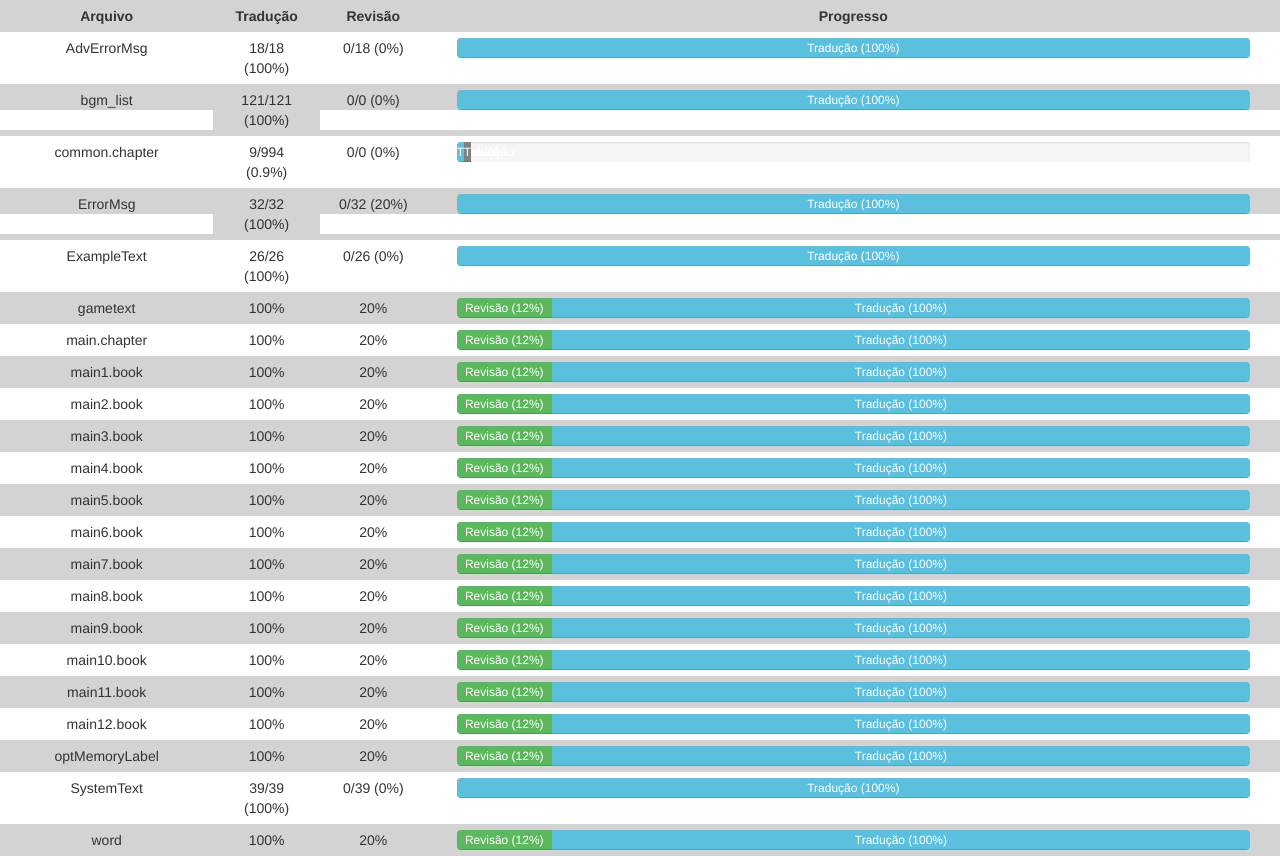
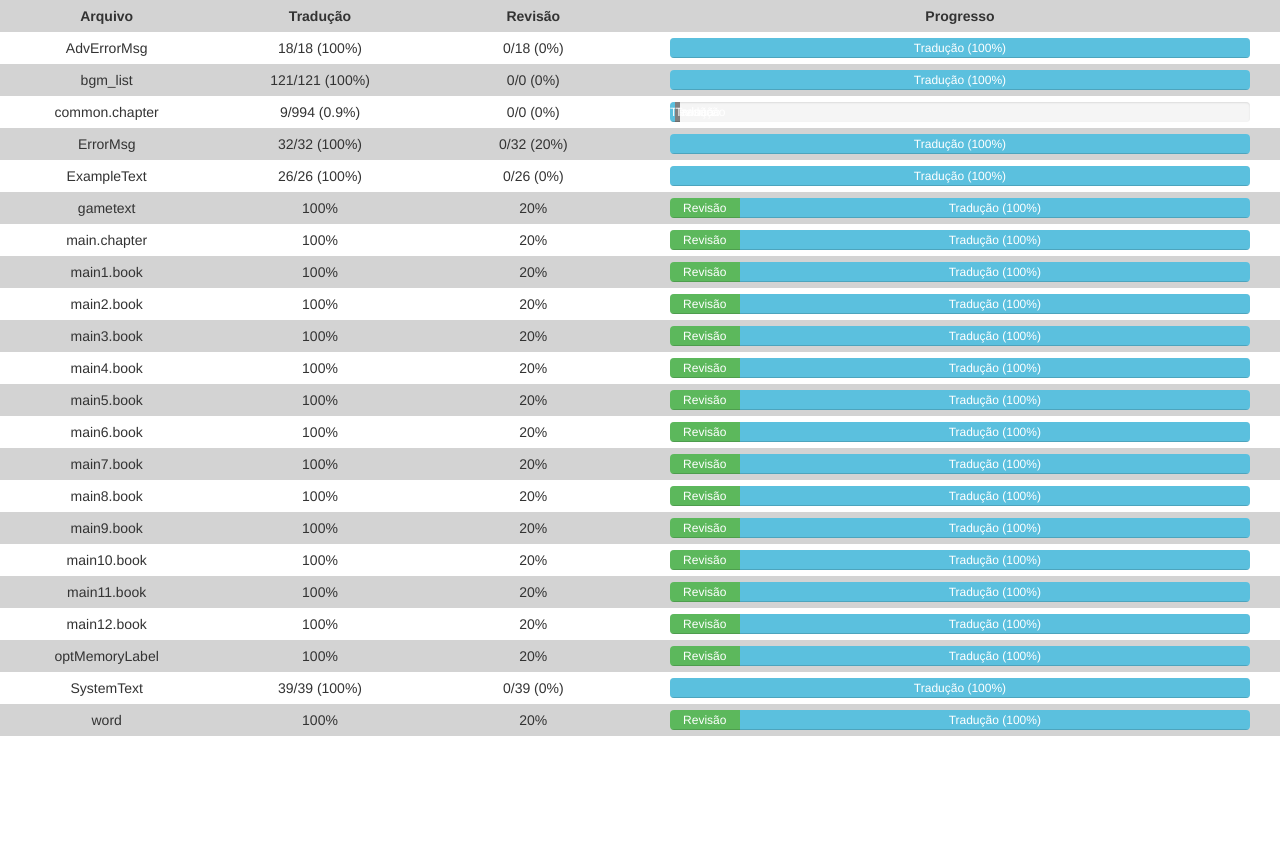
Before and after one commit to Heruzinyo/Misc, a plain HTML site: page index.html in a window 1280 px wide. After the commit the page ends 800 px from the top, so only its background shows below. Drawn offline with nearby package versions, Linux system fonts and the light colour scheme.

Commit message:
Update index.html

```diff
--- a/index.html
+++ b/index.html
@@ -16,9 +16,9 @@
 
   <div class="row">
     <div class="col-sm-2 text-center" style="background-color:lightgray"><strong>Arquivo</strong></div>
-    <div class="col-sm-1 text-center" style="background-color:lightgray"><strong>Tradução</strong></div>
-    <div class="col-sm-1 text-center" style="background-color:lightgray"><strong>Revisão</strong></div>
-    <div class="col-sm-8 text-center" style="background-color:lightgray"><strong>Progresso</strong></div>
+    <div class="col-sm-2 text-center" style="background-color:lightgray"><strong>Tradução</strong></div>
+    <div class="col-sm-2 text-center" style="background-color:lightgray"><strong>Revisão</strong></div>
+    <div class="col-sm-6 text-center" style="background-color:lightgray"><strong>Progresso</strong></div>
   </div>
 
   <div class="row" style="background-color:lightgray;height:6px"></div>
@@ -27,9 +27,9 @@
 
   <div class="row">
     <div class="col-sm-2 text-center" style="background-color:white">AdvErrorMsg</div>
-    <div class="col-sm-1 text-center" style="background-color:white">18/18 (100%)</div>
-    <div class="col-sm-1 text-center" style="background-color:white">0/18 (0%)</div>
-    <div class="col-sm-8" style="background-color:white;height:20px">
+    <div class="col-sm-2 text-center" style="background-color:white">18/18 (100%)</div>
+    <div class="col-sm-2 text-center" style="background-color:white">0/18 (0%)</div>
+    <div class="col-sm-6" style="background-color:white;height:20px">
       <div class="container-fluid">
         <div class="progress">
           <div class="progress-bar progress-bar-success" role="progressbar" style="width:0%">Revisão (0%)</div>
@@ -45,9 +45,9 @@
 
   <div class="row">
     <div class="col-sm-2 text-center" style="background-color:lightgray;">bgm_list</div>
-    <div class="col-sm-1 text-center" style="background-color:lightgray;">121/121 (100%)</div>
-    <div class="col-sm-1 text-center" style="background-color:lightgray;">0/0 (0%)</div>
-    <div class="col-sm-8" style="background-color:lightgray">
+    <div class="col-sm-2 text-center" style="background-color:lightgray;">121/121 (100%)</div>
+    <div class="col-sm-2 text-center" style="background-color:lightgray;">0/0 (0%)</div>
+    <div class="col-sm-6" style="background-color:lightgray">
       <div class="container-fluid" style="height:20px">
         <div class="progress">
           <div class="progress-bar progress-bar-success" role="progressbar" style="width:0%">Revisão (0%)</div>
@@ -63,9 +63,9 @@
 
   <div class="row">
     <div class="col-sm-2 text-center" style="background-color:white">common.chapter</div>
-    <div class="col-sm-1 text-center" style="background-color:white">9/994 (0.9%)</div>
-    <div class="col-sm-1 text-center" style="background-color:white">0/0 (0%)</div>
-    <div class="col-sm-8" style="background-color:white;height:20px">
+    <div class="col-sm-2 text-center" style="background-color:white">9/994 (0.9%)</div>
+    <div class="col-sm-2 text-center" style="background-color:white">0/0 (0%)</div>
+    <div class="col-sm-6" style="background-color:white;height:20px">
       <div class="container-fluid">
         <div class="progress">
           <div class="progress-bar progress-bar-success" role="progressbar" style="width:0%">Revisão (0%)</div>
@@ -82,9 +82,9 @@
 
   <div class="row">
     <div class="col-sm-2 text-center" style="background-color:lightgray;">ErrorMsg</div>
-    <div class="col-sm-1 text-center" style="background-color:lightgray;">32/32 (100%)</div>
-    <div class="col-sm-1 text-center" style="background-color:lightgray;">0/32 (20%)</div>
-    <div class="col-sm-8" style="background-color:lightgray">
+    <div class="col-sm-2 text-center" style="background-color:lightgray;">32/32 (100%)</div>
+    <div class="col-sm-2 text-center" style="background-color:lightgray;">0/32 (20%)</div>
+    <div class="col-sm-6" style="background-color:lightgray">
       <div class="container-fluid" style="height:20px">
         <div class="progress">
           <div class="progress-bar progress-bar-success" role="progressbar" style="width:0%">Revisão (0%)</div>
@@ -100,9 +100,9 @@
 
   <div class="row">
     <div class="col-sm-2 text-center" style="background-color:white">ExampleText</div>
-    <div class="col-sm-1 text-center" style="background-color:white">26/26 (100%)</div>
-    <div class="col-sm-1 text-center" style="background-color:white">0/26 (0%)</div>
-    <div class="col-sm-8" style="background-color:white;height:20px">
+    <div class="col-sm-2 text-center" style="background-color:white">26/26 (100%)</div>
+    <div class="col-sm-2 text-center" style="background-color:white">0/26 (0%)</div>
+    <div class="col-sm-6" style="background-color:white;height:20px">
       <div class="container-fluid">
         <div class="progress">
           <div class="progress-bar progress-bar-success" role="progressbar" style="width:0%">Revisão (0%)</div>
@@ -118,9 +118,9 @@
 
   <div class="row">
     <div class="col-sm-2 text-center" style="background-color:lightgray;">gametext</div>
-    <div class="col-sm-1 text-center" style="background-color:lightgray;">100%</div>
-    <div class="col-sm-1 text-center" style="background-color:lightgray;">20%</div>
-    <div class="col-sm-8" style="background-color:lightgray">
+    <div class="col-sm-2 text-center" style="background-color:lightgray;">100%</div>
+    <div class="col-sm-2 text-center" style="background-color:lightgray;">20%</div>
+    <div class="col-sm-6" style="background-color:lightgray">
       <div class="container-fluid" style="height:20px">
         <div class="progress">
           <div class="progress-bar progress-bar-success" role="progressbar" style="width:12%">Revisão (12%)</div>
@@ -136,9 +136,9 @@
 
   <div class="row">
     <div class="col-sm-2 text-center" style="background-color:white">main.chapter</div>
-    <div class="col-sm-1 text-center" style="background-color:white">100%</div>
-    <div class="col-sm-1 text-center" style="background-color:white">20%</div>
-    <div class="col-sm-8" style="background-color:white;height:20px">
+    <div class="col-sm-2 text-center" style="background-color:white">100%</div>
+    <div class="col-sm-2 text-center" style="background-color:white">20%</div>
+    <div class="col-sm-6" style="background-color:white;height:20px">
       <div class="container-fluid">
         <div class="progress">
           <div class="progress-bar progress-bar-success" role="progressbar" style="width:12%">Revisão (12%)</div>
@@ -154,9 +154,9 @@
 
   <div class="row">
     <div class="col-sm-2 text-center" style="background-color:lightgray;">main1.book</div>
-    <div class="col-sm-1 text-center" style="background-color:lightgray;">100%</div>
-    <div class="col-sm-1 text-center" style="background-color:lightgray;">20%</div>
-    <div class="col-sm-8" style="background-color:lightgray">
+    <div class="col-sm-2 text-center" style="background-color:lightgray;">100%</div>
+    <div class="col-sm-2 text-center" style="background-color:lightgray;">20%</div>
+    <div class="col-sm-6" style="background-color:lightgray">
       <div class="container-fluid" style="height:20px">
         <div class="progress">
           <div class="progress-bar progress-bar-success" role="progressbar" style="width:12%">Revisão (12%)</div>
@@ -172,9 +172,9 @@
 
   <div class="row">
     <div class="col-sm-2 text-center" style="background-color:white">main2.book</div>
-    <div class="col-sm-1 text-center" style="background-color:white">100%</div>
-    <div class="col-sm-1 text-center" style="background-color:white">20%</div>
-    <div class="col-sm-8" style="background-color:white;height:20px">
+    <div class="col-sm-2 text-center" style="background-color:white">100%</div>
+    <div class="col-sm-2 text-center" style="background-color:white">20%</div>
+    <div class="col-sm-6" style="background-color:white;height:20px">
       <div class="container-fluid">
         <div class="progress">
           <div class="progress-bar progress-bar-success" role="progressbar" style="width:12%">Revisão (12%)</div>
@@ -190,9 +190,9 @@
 
   <div class="row">
     <div class="col-sm-2 text-center" style="background-color:lightgray;">main3.book</div>
-    <div class="col-sm-1 text-center" style="background-color:lightgray;">100%</div>
-    <div class="col-sm-1 text-center" style="background-color:lightgray;">20%</div>
-    <div class="col-sm-8" style="background-color:lightgray">
+    <div class="col-sm-2 text-center" style="background-color:lightgray;">100%</div>
+    <div class="col-sm-2 text-center" style="background-color:lightgray;">20%</div>
+    <div class="col-sm-6" style="background-color:lightgray">
       <div class="container-fluid" style="height:20px">
         <div class="progress">
           <div class="progress-bar progress-bar-success" role="progressbar" style="width:12%">Revisão (12%)</div>
@@ -208,9 +208,9 @@
 
   <div class="row">
     <div class="col-sm-2 text-center" style="background-color:white">main4.book</div>
-    <div class="col-sm-1 text-center" style="background-color:white">100%</div>
-    <div class="col-sm-1 text-center" style="background-color:white">20%</div>
-    <div class="col-sm-8" style="background-color:white;height:20px">
+    <div class="col-sm-2 text-center" style="background-color:white">100%</div>
+    <div class="col-sm-2 text-center" style="background-color:white">20%</div>
+    <div class="col-sm-6" style="background-color:white;height:20px">
       <div class="container-fluid">
         <div class="progress">
           <div class="progress-bar progress-bar-success" role="progressbar" style="width:12%">Revisão (12%)</div>
@@ -226,9 +226,9 @@
 
   <div class="row">
     <div class="col-sm-2 text-center" style="background-color:lightgray;">main5.book</div>
-    <div class="col-sm-1 text-center" style="background-color:lightgray;">100%</div>
-    <div class="col-sm-1 text-center" style="background-color:lightgray;">20%</div>
-    <div class="col-sm-8" style="background-color:lightgray">
+    <div class="col-sm-2 text-center" style="background-color:lightgray;">100%</div>
+    <div class="col-sm-2 text-center" style="background-color:lightgray;">20%</div>
+    <div class="col-sm-6" style="background-color:lightgray">
       <div class="container-fluid" style="height:20px">
         <div class="progress">
           <div class="progress-bar progress-bar-success" role="progressbar" style="width:12%">Revisão (12%)</div>
@@ -244,9 +244,9 @@
 
   <div class="row">
     <div class="col-sm-2 text-center" style="background-color:white">main6.book</div>
-    <div class="col-sm-1 text-center" style="background-color:white">100%</div>
-    <div class="col-sm-1 text-center" style="background-color:white">20%</div>
-    <div class="col-sm-8" style="background-color:white;height:20px">
+    <div class="col-sm-2 text-center" style="background-color:white">100%</div>
+    <div class="col-sm-2 text-center" style="background-color:white">20%</div>
+    <div class="col-sm-6" style="background-color:white;height:20px">
       <div class="container-fluid">
         <div class="progress">
           <div class="progress-bar progress-bar-success" role="progressbar" style="width:12%">Revisão (12%)</div>
@@ -262,9 +262,9 @@
 
   <div class="row">
     <div class="col-sm-2 text-center" style="background-color:lightgray;">main7.book</div>
-    <div class="col-sm-1 text-center" style="background-color:lightgray;">100%</div>
-    <div class="col-sm-1 text-center" style="background-color:lightgray;">20%</div>
-    <div class="col-sm-8" style="background-color:lightgray">
+    <div class="col-sm-2 text-center" style="background-color:lightgray;">100%</div>
+    <div class="col-sm-2 text-center" style="background-color:lightgray;">20%</div>
+    <div class="col-sm-6" style="background-color:lightgray">
       <div class="container-fluid" style="height:20px">
         <div class="progress">
           <div class="progress-bar progress-bar-success" role="progressbar" style="width:12%">Revisão (12%)</div>
@@ -280,9 +280,9 @@
 
   <div class="row">
     <div class="col-sm-2 text-center" style="background-color:white">main8.book</div>
-    <div class="col-sm-1 text-center" style="background-color:white">100%</div>
-    <div class="col-sm-1 text-center" style="background-color:white">20%</div>
-    <div class="col-sm-8" style="background-color:white;height:20px">
+    <div class="col-sm-2 text-center" style="background-color:white">100%</div>
+    <div class="col-sm-2 text-center" style="background-color:white">20%</div>
+    <div class="col-sm-6" style="background-color:white;height:20px">
       <div class="container-fluid">
         <div class="progress">
           <div class="progress-bar progress-bar-success" role="progressbar" style="width:12%">Revisão (12%)</div>
@@ -298,9 +298,9 @@
 
   <div class="row">
     <div class="col-sm-2 text-center" style="background-color:lightgray;">main9.book</div>
-    <div class="col-sm-1 text-center" style="background-color:lightgray;">100%</div>
-    <div class="col-sm-1 text-center" style="background-color:lightgray;">20%</div>
-    <div class="col-sm-8" style="background-color:lightgray">
+    <div class="col-sm-2 text-center" style="background-color:lightgray;">100%</div>
+    <div class="col-sm-2 text-center" style="background-color:lightgray;">20%</div>
+    <div class="col-sm-6" style="background-color:lightgray">
       <div class="container-fluid" style="height:20px">
         <div class="progress">
           <div class="progress-bar progress-bar-success" role="progressbar" style="width:12%">Revisão (12%)</div>
@@ -316,9 +316,9 @@
 
   <div class="row">
     <div class="col-sm-2 text-center" style="background-color:white">main10.book</div>
-    <div class="col-sm-1 text-center" style="background-color:white">100%</div>
-    <div class="col-sm-1 text-center" style="background-color:white">20%</div>
-    <div class="col-sm-8" style="background-color:white;height:20px">
+    <div class="col-sm-2 text-center" style="background-color:white">100%</div>
+    <div class="col-sm-2 text-center" style="background-color:white">20%</div>
+    <div class="col-sm-6" style="background-color:white;height:20px">
       <div class="container-fluid">
         <div class="progress">
           <div class="progress-bar progress-bar-success" role="progressbar" style="width:12%">Revisão (12%)</div>
@@ -334,9 +334,9 @@
 
   <div class="row">
     <div class="col-sm-2 text-center" style="background-color:lightgray;">main11.book</div>
-    <div class="col-sm-1 text-center" style="background-color:lightgray;">100%</div>
-    <div class="col-sm-1 text-center" style="background-color:lightgray;">20%</div>
-    <div class="col-sm-8" style="background-color:lightgray">
+    <div class="col-sm-2 text-center" style="background-color:lightgray;">100%</div>
+    <div class="col-sm-2 text-center" style="background-color:lightgray;">20%</div>
+    <div class="col-sm-6" style="background-color:lightgray">
       <div class="container-fluid" style="height:20px">
         <div class="progress">
           <div class="progress-bar progress-bar-success" role="progressbar" style="width:12%">Revisão (12%)</div>
@@ -352,9 +352,9 @@
 
   <div class="row">
     <div class="col-sm-2 text-center" style="background-color:white">main12.book</div>
-    <div class="col-sm-1 text-center" style="background-color:white">100%</div>
-    <div class="col-sm-1 text-center" style="background-color:white">20%</div>
-    <div class="col-sm-8" style="background-color:white;height:20px">
+    <div class="col-sm-2 text-center" style="background-color:white">100%</div>
+    <div class="col-sm-2 text-center" style="background-color:white">20%</div>
+    <div class="col-sm-6" style="background-color:white;height:20px">
       <div class="container-fluid">
         <div class="progress">
           <div class="progress-bar progress-bar-success" role="progressbar" style="width:12%">Revisão (12%)</div>
@@ -370,9 +370,9 @@
 
   <div class="row">
     <div class="col-sm-2 text-center" style="background-color:lightgray;">optMemoryLabel</div>
-    <div class="col-sm-1 text-center" style="background-color:lightgray;">100%</div>
-    <div class="col-sm-1 text-center" style="background-color:lightgray;">20%</div>
-    <div class="col-sm-8" style="background-color:lightgray">
+    <div class="col-sm-2 text-center" style="background-color:lightgray;">100%</div>
+    <div class="col-sm-2 text-center" style="background-color:lightgray;">20%</div>
+    <div class="col-sm-6" style="background-color:lightgray">
       <div class="container-fluid" style="height:20px">
         <div class="progress">
           <div class="progress-bar progress-bar-success" role="progressbar" style="width:12%">Revisão (12%)</div>
@@ -388,9 +388,9 @@
 
   <div class="row">
     <div class="col-sm-2 text-center" style="background-color:white">SystemText</div>
-    <div class="col-sm-1 text-center" style="background-color:white">39/39 (100%)</div>
-    <div class="col-sm-1 text-center" style="background-color:white">0/39 (0%)</div>
-    <div class="col-sm-8" style="background-color:white;height:20px">
+    <div class="col-sm-2 text-center" style="background-color:white">39/39 (100%)</div>
+    <div class="col-sm-2 text-center" style="background-color:white">0/39 (0%)</div>
+    <div class="col-sm-6" style="background-color:white;height:20px">
       <div class="container-fluid">
         <div class="progress">
           <div class="progress-bar progress-bar-success" role="progressbar" style="width:0%">Revisão (0%)</div>
@@ -406,9 +406,9 @@
 
   <div class="row">
     <div class="col-sm-2 text-center" style="background-color:lightgray;">word</div>
-    <div class="col-sm-1 text-center" style="background-color:lightgray;">100%</div>
-    <div class="col-sm-1 text-center" style="background-color:lightgray;">20%</div>
-    <div class="col-sm-8" style="background-color:lightgray">
+    <div class="col-sm-2 text-center" style="background-color:lightgray;">100%</div>
+    <div class="col-sm-2 text-center" style="background-color:lightgray;">20%</div>
+    <div class="col-sm-6" style="background-color:lightgray">
       <div class="container-fluid" style="height:20px">
         <div class="progress">
           <div class="progress-bar progress-bar-success" role="progressbar" style="width:12%">Revisão (12%)</div>
```
